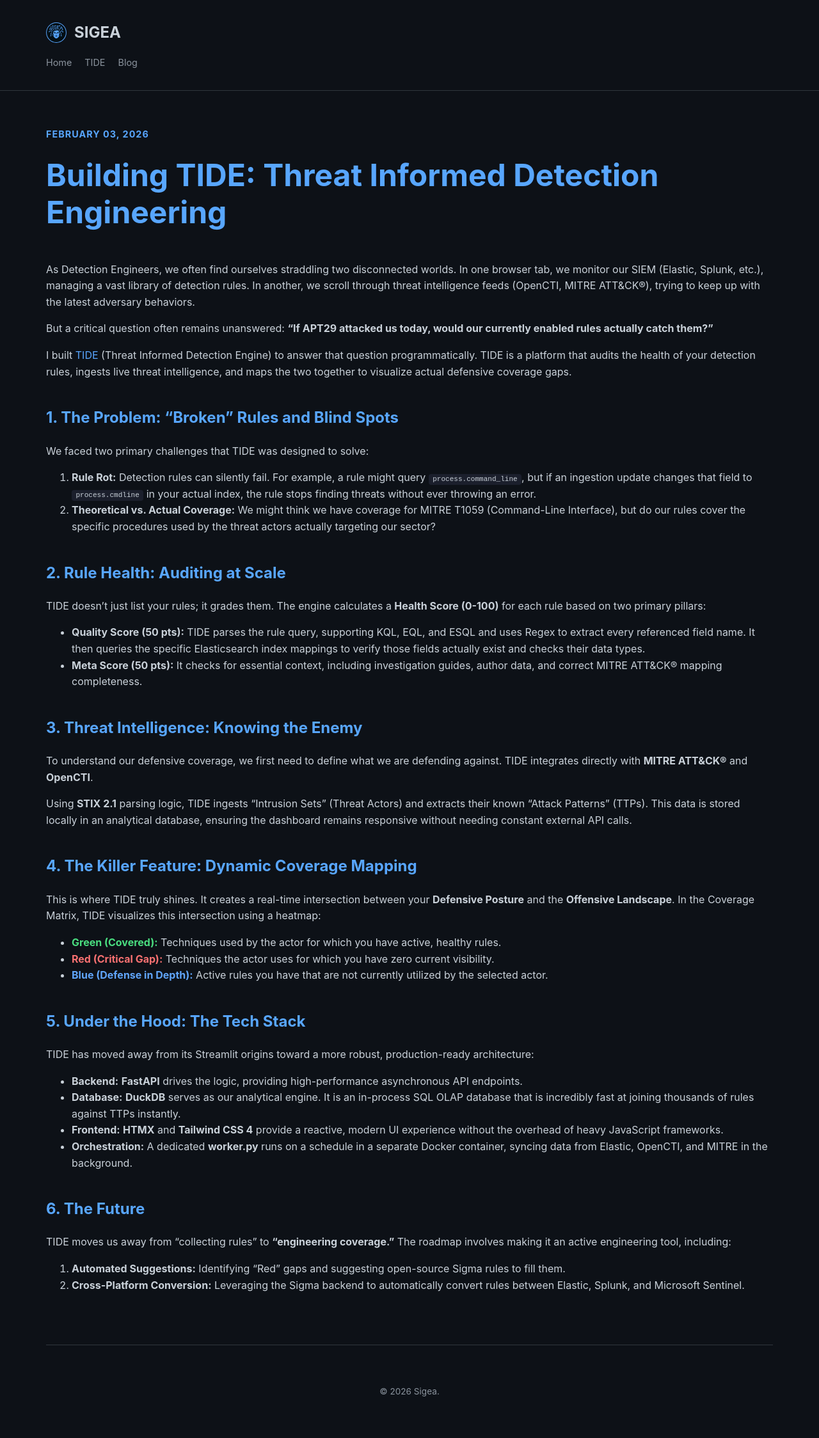
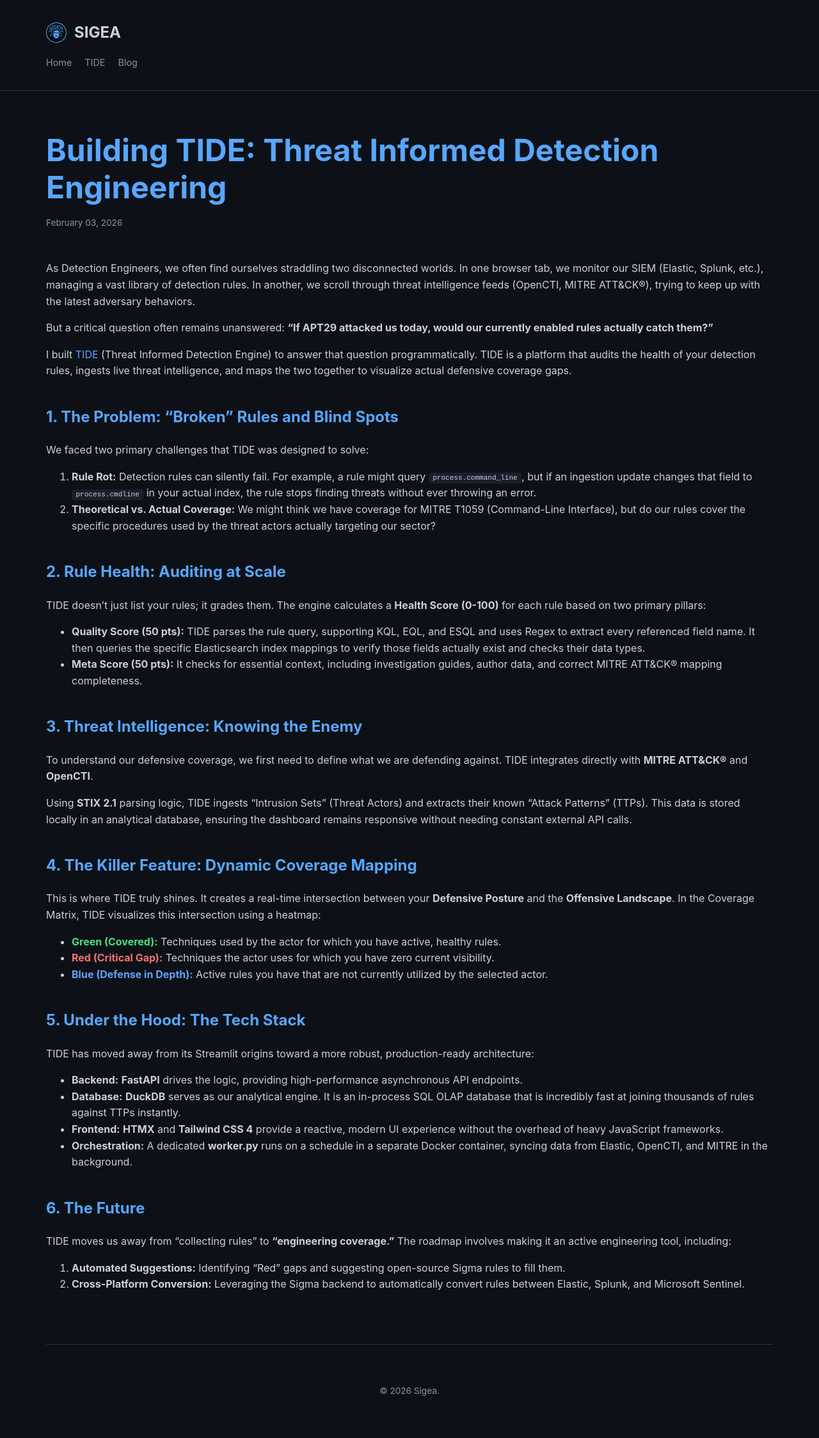
Before and after one commit to sigeauk/sigeauk.github.io, a Jekyll site: the page built from _posts/2026-02-03-Building-TIDE.md, in a window 1280 px wide. Shown: the whole page at 64% size. Built offline with Jekyll 4.4.1, drawn with Linux system fonts in a browser that asks for light colours.

Commit message:
Claude attempt

```diff
--- a/_layouts/post.html
+++ b/_layouts/post.html
@@ -4,8 +4,22 @@
 
 <article class="post-content">
   <header class="hero-mini">
-    <p class="accent-subtitle" style="color: var(--primary-accent) !important;">{{ page.date | date: "%B %d, %Y" }}</p>
     <h1 class="main-heading" style="color: var(--primary-accent) !important;">{{ page.title }}</h1>
+    <div class="post-meta-row">
+      <span class="post-meta-date">{{ page.date | date: "%B %d, %Y" }}</span>
+      <span class="post-meta-taxonomy">
+        {% if page.categories.size > 0 %}
+          {% for cat in page.categories %}
+            <a href="{{ '/blog/archive/' | absolute_url }}?category={{ cat | url_encode }}" class="tag-item">{{ cat }}</a>
+          {% endfor %}
+        {% endif %}
+        {% if page.tags.size > 0 %}
+          {% for t in page.tags %}
+            <a href="{{ '/blog/archive/' | absolute_url }}?tag={{ t | url_encode }}" class="tag-item">{{ t }}</a>
+          {% endfor %}
+        {% endif %}
+      </span>
+    </div>
   </header>
 
   <div class="markdown-body">
--- a/style.css
+++ b/style.css
@@ -382,7 +382,46 @@
 .pagination {
     display: flex;
     align-items: center;
+    gap: 20px;
     margin-top: 2rem;
+    padding-top: 2rem;
+    border-top: 1px solid var(--border-color);
+}
+
+/* Post Meta Row (date left, categories/tags right) */
+.post-meta-row {
+    display: flex;
+    justify-content: space-between;
+    align-items: center;
+    flex-wrap: wrap;
+    gap: 0.5rem;
+    margin-bottom: 1.5rem;
+}
+
+.post-meta-date {
+    color: var(--text-dim);
+    font-size: 0.85rem;
+}
+
+.post-meta-taxonomy {
+    display: flex;
+    flex-wrap: wrap;
+    gap: 6px;
+}
+
+.post-meta-taxonomy .tag-item {
+    font-size: 0.8rem;
+    color: var(--text-dim);
+    text-decoration: none;
+    border: 1px solid var(--border-color);
+    padding: 2px 8px;
+    border-radius: 4px;
+    background: var(--bg-color);
+}
+
+.post-meta-taxonomy .tag-item:hover {
+    color: var(--primary-accent);
+    border-color: var(--primary-accent);
 }
 
 /* Responsive */
```
Also changed, not shown: archive.html (added, +84 -0 lines), blog/index.html (+42 -14 lines).
